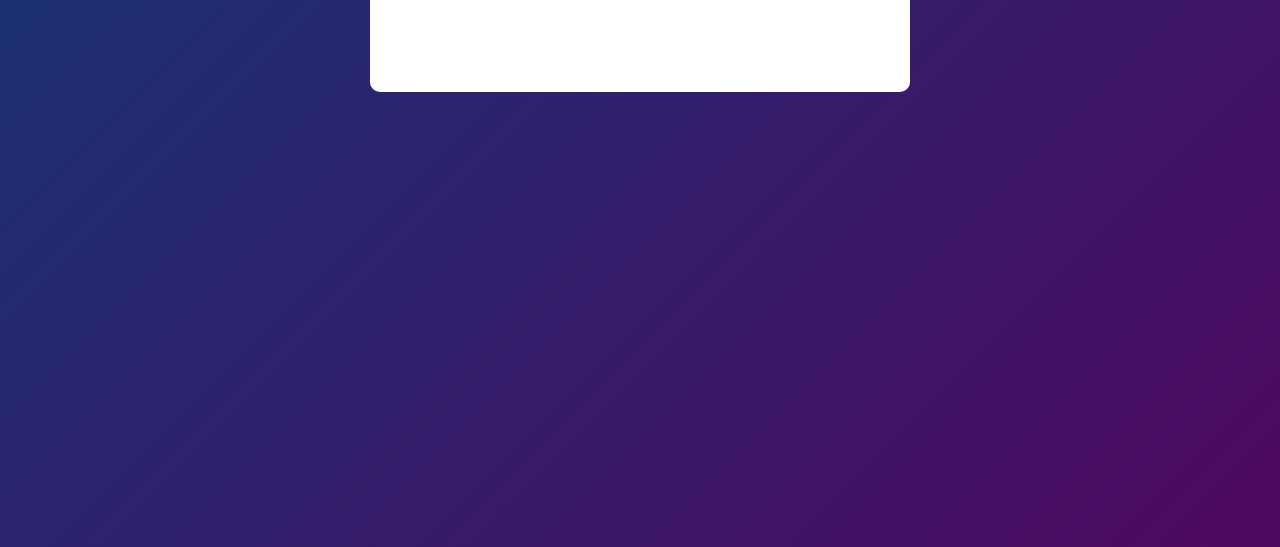
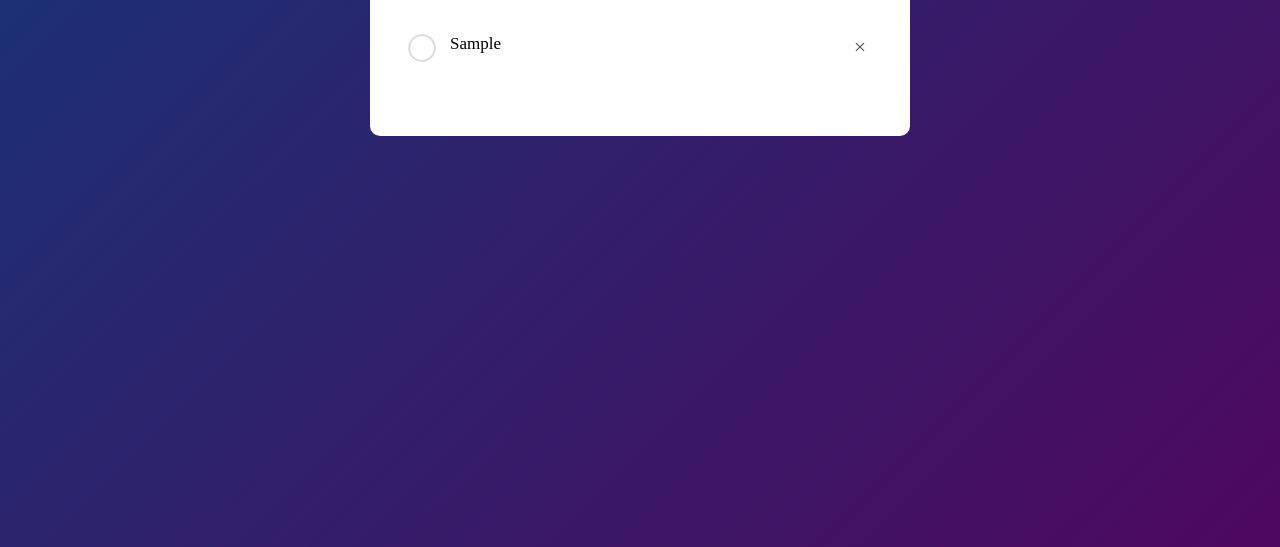
Before and after one commit to syedamir5560/JavaScript-Project-2-To-do-List, a plain HTML site: page index.html in a window 1280 px wide. Both pictures are taken after typing "Sample" into the empty fields and a click on the button "Add". Shown: the part 253-800 px from the top of the page. Drawn offline with Linux system fonts and the light colour scheme.

Commit message:
add event on remove element

```diff
--- a/dynamic.js
+++ b/dynamic.js
@@ -0,0 +1,29 @@
+const inputBox=document.getElementById("input-box");
+const listContainer=document.getElementById("list-container");
+
+// const button=document.querySelector.("button");/
+
+function addTask(){
+    if(inputBox.value==""){
+        alert('Please enter a task');
+}
+else{
+    let li = document.createElement("li") ;
+    li.innerHTML=inputBox.value;
+    listContainer.appendChild(li);
+
+    let span=document.createElement("span")
+    span.innerHTML="\u00d7"
+    li.appendChild(span);
+}
+
+}
+
+ listContainer.addEventListener("click", (e)=>{
+            if(e.target.tagname === "LI"){
+                e.target.classList.toggle("checked");
+            }
+            else if(e.target.tagName === "SPAN"){
+                e.target.parentElement.remove();
+            }
+ },false);
--- a/index.html
+++ b/index.html
@@ -12,12 +12,12 @@
             <h2>To-Do List <img src="icon.png"></h2>
             <div class="row">
                 <input type="text" id="input-box" placeholder="Add your text">
-                <button>Add</button>
+                <button onclick="addTask()">Add</button>
             </div>
-            <!-- <ul id="list-container">
-                <li class="checked">task 1 </li>
+            <ul id="list-container">
+                <!-- <li class="checked">task 1 </li>
                 <li>task 1 </li>
-                <li>task 1 </li> -->
+                <li>task 1 </li>  -->
             </ul>
         </div>
     </div>
--- a/style.css
+++ b/style.css
@@ -102,3 +102,20 @@ ul li.checked{
 ul li.checked::before{
     background-image: url(checked.png);
 }
+
+ul li span{
+    position: absolute;
+    right: 0;
+    top: 5px;
+    width: 40px;
+    height: 40px;
+    font-size: 22px;
+    color: #555;
+    line-height: 40px;
+    text-align: center;
+    border-radius: 50%;
+}
+
+ul li span:hover{
+    background: #edeef0;
+}
```
